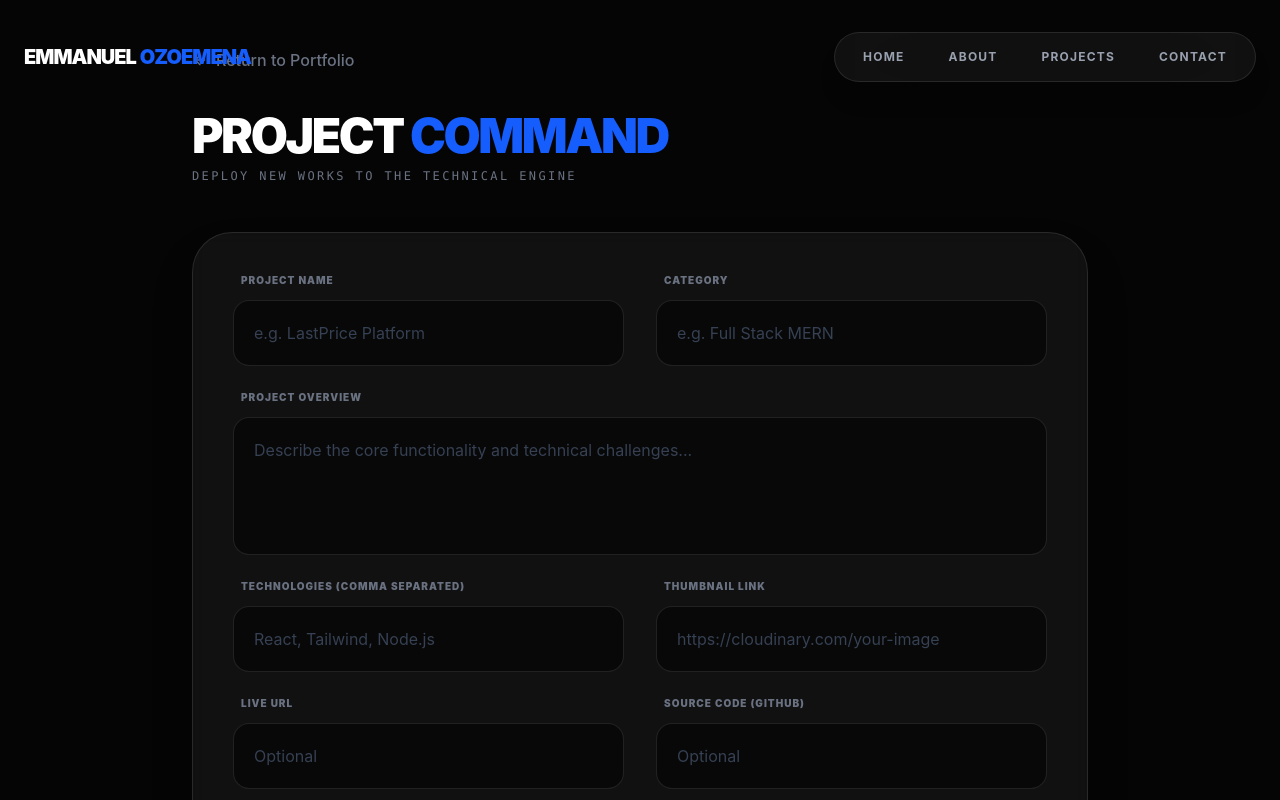
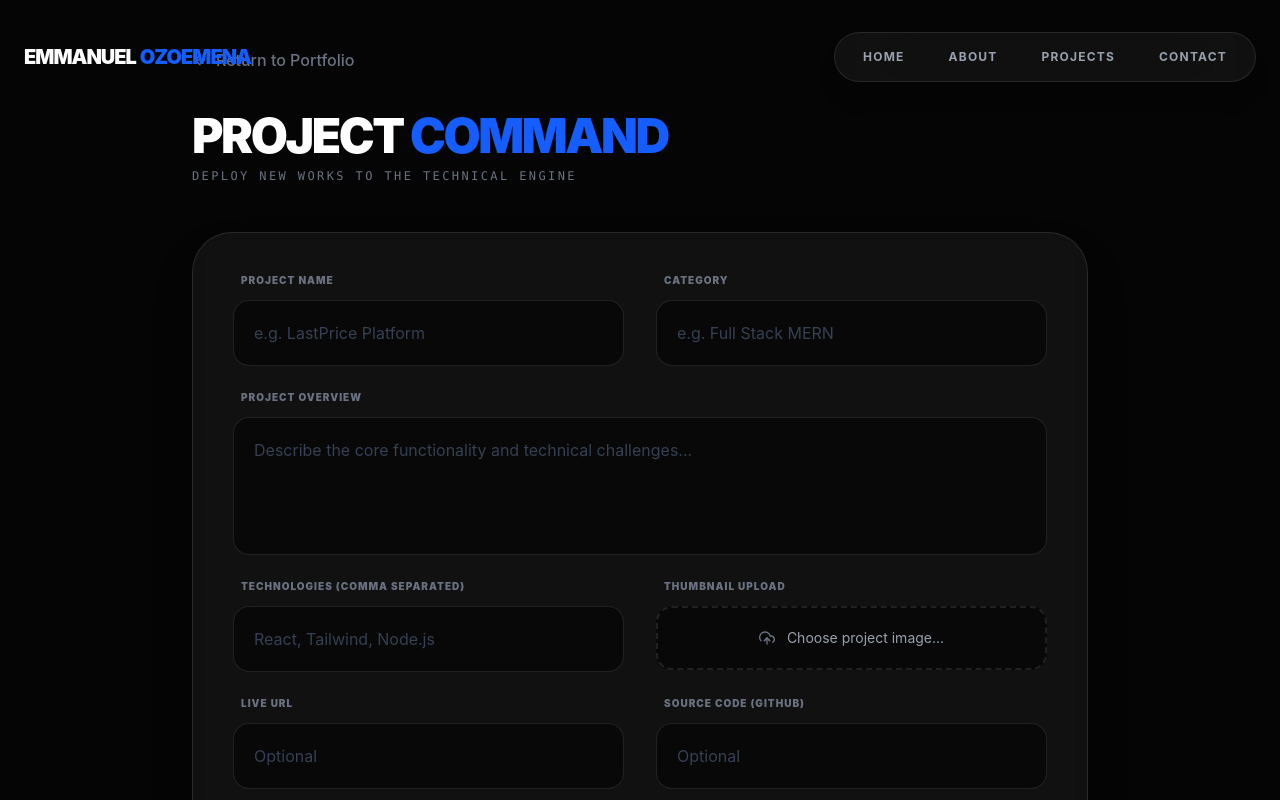
Before and after one commit to EmmanuelOzoemena/MyPortfolio, a React (Vite) app in the folder client/: page /admin-control in a window 1280 px wide. Shown: the top 800 px of the page. Built offline with nearby package versions, Linux system fonts and the light colour scheme.

Commit message:
fix: update the ProjectSlider motion speed

```diff
--- a/client/src/components/ProjectSlider.jsx
+++ b/client/src/components/ProjectSlider.jsx
@@ -90,7 +90,7 @@ const ProjectSlider = () => {
               x: {
                 repeat: Infinity,
                 repeatType: "loop",
-                duration: projects.length * 20, // Adjusted speed for better UX
+                duration: projects.length * 50, // Adjusted speed for better UX
                 ease: "linear",
               },
             }}
--- a/client/src/pages/AdminPortal.jsx
+++ b/client/src/pages/AdminPortal.jsx
@@ -1,6 +1,12 @@
 import { useState } from "react";
 import { motion, AnimatePresence } from "framer-motion";
-import { FiPlus, FiArrowLeft, FiCheck, FiAlertCircle } from "react-icons/fi";
+import {
+  FiPlus,
+  FiArrowLeft,
+  FiCheck,
+  FiAlertCircle,
+  FiUploadCloud,
+} from "react-icons/fi";
 import { Link } from "react-router-dom";
 import { createProject } from "../services/project.api";
 
@@ -9,38 +15,48 @@ const AdminPortal = () => {
   const [category, setCategory] = useState("");
   const [description, setDescription] = useState("");
   const [tech, setTech] = useState("");
-  const [image, setImage] = useState("");
+  const [image, setImage] = useState(null);
   const [link, setLink] = useState("");
   const [github, setGithub] = useState("");
   const [isBig, setIsBig] = useState(false);
-  const [status, setStatus] = useState({ type: "", msg: "" }); // types: 'success', 'error', 'loading'
+  const [status, setStatus] = useState({ type: "", msg: "" });
 
   const handleFormSubmit = async (e) => {
     e.preventDefault();
+    setStatus({ type: "loading", msg: "Uploading to production..." });
 
     try {
-      const response = await createProject(
+      const projectData = {
         title,
         category,
         description,
-        tech
-          .split(",")
-          .map((item) => item.trim())
-          .filter((item) => item !== ""),
+        tech,
         image,
         link,
         github,
         isBig,
-      );
+      };
+
+      const response = await createProject(projectData);
 
       if (response?.status === 201) {
-        alert("Project Uploaded!");
-      } else {
-        alert("Something went wrong.");
+        setStatus({ type: "success", msg: "Project Successfully Launched!" });
+        // Reset Form
+        setTitle("");
+        setCategory("");
+        setDescription("");
+        setTech("");
+        setImage(null);
+        setLink("");
+        setGithub("");
+        setIsBig(false);
       }
     } catch (error) {
-      console.error("Error during uploading:", error);
-      alert("An error occurred. Please try again.");
+      console.error("Upload Error:", error);
+      setStatus({
+        type: "error",
+        msg: error.response?.data?.error || "Upload Failed",
+      });
     }
   };
 
@@ -153,16 +169,25 @@ const AdminPortal = () => {
           {/* Asset URL */}
           <div className="flex flex-col gap-3">
             <label className="text-[10px] font-black uppercase tracking-widest text-gray-500 ml-2">
-              Thumbnail Link
+              Thumbnail Upload
             </label>
-            <input
-              required
-              className="bg-black/50 border border-white/10 p-5 rounded-2xl focus:border-blue-600 focus:ring-1 focus:ring-blue-600 outline-none transition-all placeholder:text-gray-700"
-              type="text"
-              placeholder="https://cloudinary.com/your-image"
-              value={image}
-              onChange={(e) => setImage(e.target.value)}
-            />
+            <div className="relative group">
+              <input
+                required
+                type="file"
+                accept="image/*"
+                onChange={(e) => setImage(e.target.files[0])}
+                className="absolute inset-0 w-full h-full opacity-0 cursor-pointer z-10"
+              />
+              <div className="bg-black/50 border-2 border-dashed border-white/10 p-5 rounded-2xl flex items-center justify-center gap-3 group-hover:border-blue-600/50 transition-colors">
+                <FiUploadCloud
+                  className={image ? "text-emerald-400" : "text-gray-500"}
+                />
+                <span className="text-sm text-gray-400 truncate">
+                  {image ? image.name : "Choose project image..."}
+                </span>
+              </div>
+            </div>
           </div>
 
           {/* Links Section */}
--- a/client/src/services/project.api.js
+++ b/client/src/services/project.api.js
@@ -1,29 +1,23 @@
 import axios from "axios";
 
-export const createProject = async (
-  title,
-  category,
-  description,
-  tech,
-  image,
-  link,
-  github,
-  isBig,
-) => {
+const API_URL = "https://api-ozo-portfolio.onrender.com/api";
+
+export const createProject = async (projectData) => {
+  const data = new FormData();
+
+  // Automatically loop through your object and append to FormData
+  Object.keys(projectData).forEach((key) => {
+    data.append(key, projectData[key]);
+  });
+
+  return await axios.post(`${API_URL}/projects`, data, {
+    headers: { "Content-Type": "multipart/form-data" },
+  });
+};
+
+export const getProjects = async () => {
   try {
-    const res = await axios.post(
-      "https://api-ozo-portfolio.onrender.com/api/projects",
-      {
-        title,
-        category,
-        description,
-        tech,
-        image,
-        link,
-        github,
-        isBig,
-      },
-    );
+    const res = await axios.get(`${API_URL}/projects`);
 
     return res;
   } catch (error) {
@@ -31,16 +25,3 @@ export const createProject = async (
     return error?.response;
   }
 };
-
-export const getProjects = async () => {
-  try {
-    const res = await axios.get(
-      "https://api-ozo-portfolio.onrender.com/api/projects",
-    );
-
-    return res;
-  } catch (error) {
-    console.error("ERROR", error);
-    return error?.response;
-  }
-};
```
